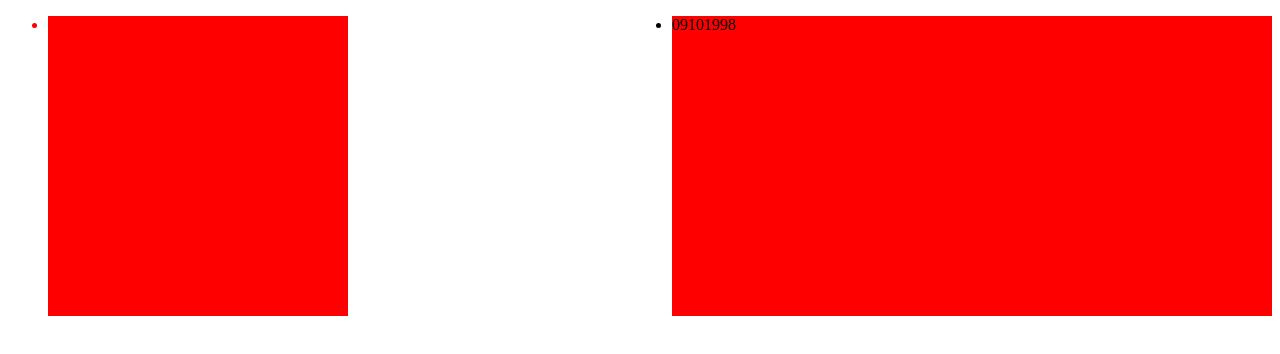
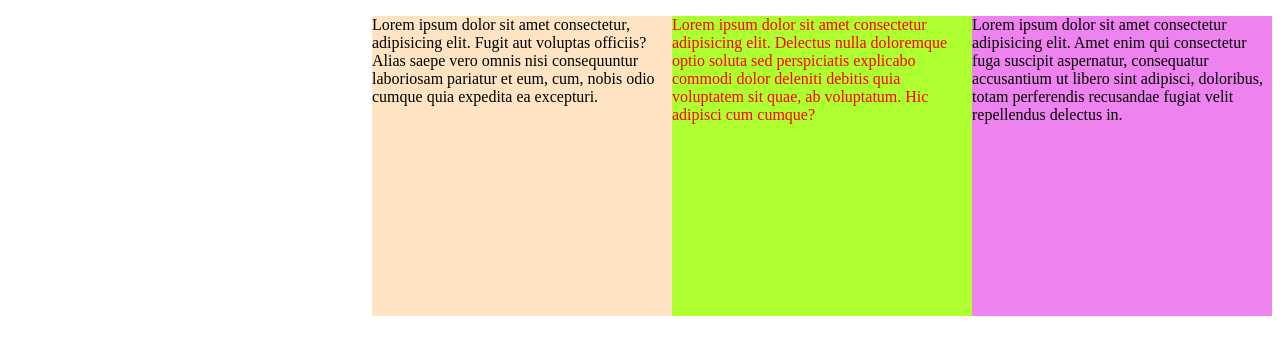
Before and after one commit to KhanhPham12345/testrepo.git.io, a plain HTML site: page index.html in a window 1280 px wide. Drawn offline with Linux system fonts and the light colour scheme.

Commit message:
Add files via upload

```diff
--- a/index.html
+++ b/index.html
@@ -14,30 +14,48 @@
         text-transform: uppercase;
       }
       .username {
-        float: left;
+        background-color: greenyellow;
+        float: right;
         width: 300px;
         height: 300px;
       }
       .dob {
+        background-color: bisque;
         float: right;
         width: 300px;
         height: 300px;
       }
-      .userpic {
+      .userabout {
+        background-color: violet;
         float: right;
         width: 300px;
         height: 300px;
       }
-      ul > * {
-        background-color: red;
+      ul > li {
+        list-style: none;
+        background-color: aqua;
       }
     </style>
   </head>
   <body>
     <ul>
-      <li class="userpic"></li>
-      <li class="username">Pham Gia Khanh</li>
-      <li class="dob">09101998</li>
+      <li class="userabout">
+        Lorem ipsum dolor sit amet consectetur adipisicing elit. Amet enim qui
+        consectetur fuga suscipit aspernatur, consequatur accusantium ut libero
+        sint adipisci, doloribus, totam perferendis recusandae fugiat velit
+        repellendus delectus in.
+      </li>
+      <li class="username">
+        Lorem ipsum dolor sit amet consectetur adipisicing elit. Delectus nulla
+        doloremque optio soluta sed perspiciatis explicabo commodi dolor
+        deleniti debitis quia voluptatem sit quae, ab voluptatum. Hic adipisci
+        cum cumque?
+      </li>
+      <li class="dob">
+        Lorem ipsum dolor sit amet consectetur, adipisicing elit. Fugit aut
+        voluptas officiis? Alias saepe vero omnis nisi consequuntur laboriosam
+        pariatur et eum, cum, nobis odio cumque quia expedita ea excepturi.
+      </li>
     </ul>
   </body>
   <script>
@@ -45,6 +63,9 @@
       total = a + b;
       return total;
     }
-    let a = [1, 2, 3, 4, 5, 6];
+    const myArray = [1, 2, 3, 4, 5, 6];
+    for (let i = myArray.length - 1; i >= 0; i--) {
+      console.log(myArray[i]);
+    }
   </script>
 </html>
```
